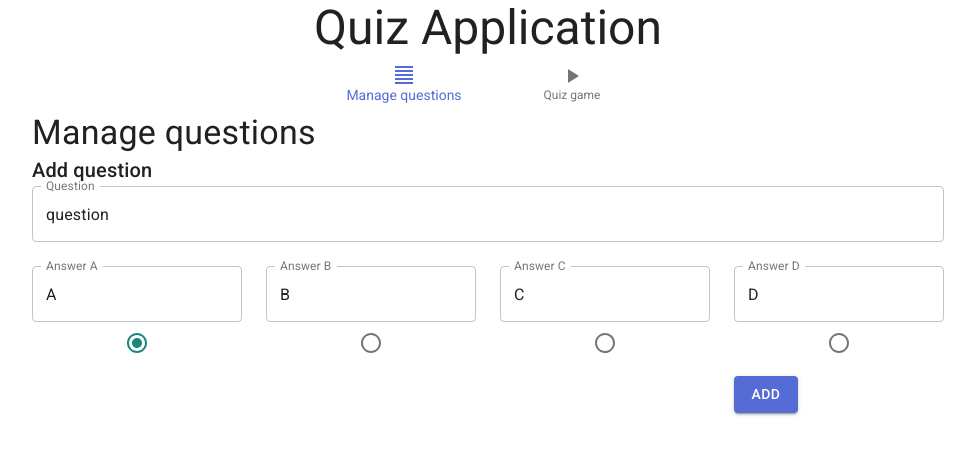
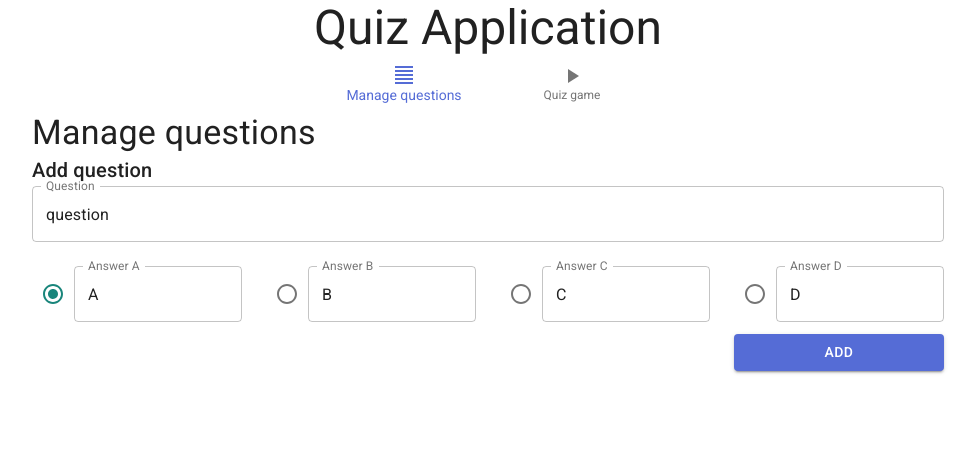
Before and after one commit to csabagaspar/quiz-app, a React (Create React App) app: page / in a window 1280 px wide. Shown: the top 454 px of the page, without its empty margins (152-1128 px from the left). Built offline with nearby package versions, Linux system fonts and the light colour scheme.

Commit message:
add ghpages

```diff
--- a/package.json
+++ b/package.json
@@ -2,6 +2,7 @@
   "name": "quiz-app",
   "version": "0.1.0",
   "private": true,
+  "homepage": "https://csaba-gaspar.github.io/quiz-app",
   "dependencies": {
     "@material-ui/core": "^4.11.0",
     "@material-ui/icons": "^4.9.1",
@@ -22,6 +23,8 @@
     "uuid": "^8.3.1"
   },
   "scripts": {
+    "predeploy": "npm run build",
+    "deploy": "gh-pages -d build",
     "start": "react-scripts start",
     "build": "react-scripts build",
     "test": "react-scripts test",
@@ -41,5 +44,8 @@
       "last 1 firefox version",
       "last 1 safari version"
     ]
+  },
+  "devDependencies": {
+    "gh-pages": "^3.1.0"
   }
 }
--- a/src/components/Answers.tsx
+++ b/src/components/Answers.tsx
@@ -58,6 +58,7 @@ export const Answers = ({
               <Button
                 variant="contained"
                 disabled
+                fullWidth
                 style={{backgroundColor: `${backgroundColor}`}}
               >
                 {answer}
@@ -66,6 +67,7 @@ export const Answers = ({
               <Button
                 variant="contained"
                 data-answer={answer}
+                fullWidth
                 onClick={handleAnswerClick}
               >
                 {answer}
--- a/src/components/GameInfo.tsx
+++ b/src/components/GameInfo.tsx
@@ -2,6 +2,7 @@ import React from 'react'
 import {Theme, createStyles, makeStyles} from '@material-ui/core/styles'
 import Paper from '@material-ui/core/Paper'
 import Typography from '@material-ui/core/Typography'
+import Grid from '@material-ui/core/Grid'
 
 import {GameContext, GameType} from '../contexts/GameContext'
 
@@ -11,7 +12,7 @@ const useStyles = makeStyles((theme: Theme) =>
       display: 'flex',
       '& > *': {
         margin: theme.spacing(1),
-        width: theme.spacing(10),
+        width: theme.spacing(20),
         height: theme.spacing(10),
       },
     },
@@ -23,6 +24,8 @@ export const GameInfo = () => {
   const {username, score} = React.useContext<GameType>(GameContext)
 
   return (
+    <Grid container spacing={3} justify="flex-end">
+      <Grid item xs={3}>
         <div className={classes.root}>
           <Paper variant="outlined">
             <Typography variant="subtitle1" component="h2" align="center">
@@ -33,5 +36,7 @@ export const GameInfo = () => {
             </Typography>
           </Paper>
         </div>
+      </Grid>
+    </Grid>
   )
 }
--- a/src/components/Input.tsx
+++ b/src/components/Input.tsx
@@ -2,31 +2,51 @@ import React from 'react'
 import TextField from '@material-ui/core/TextField'
 import Grid from '@material-ui/core/Grid'
 import Radio from '@material-ui/core/Radio'
+import FormControl from '@material-ui/core/FormControl'
 
-export const Input = ({
+export const InputRadio = ({
   label,
-  value,
+  inputValue,
   name,
+  checked,
+  radioValue,
+  handleChange,
 }: {
   label: string
-  value: string
+  inputValue: string
   name: string
-  //	handleChange: ({[key: string]: string}) => void;
+  checked: boolean
+  radioValue: number
+  handleChange: (any) => void
 }) => {
   const handleTextFieldChange = (
     event: React.ChangeEvent<HTMLInputElement>,
   ) => {
     const value = event.currentTarget.value
-    //   handleChange({[event.currentTarget.name]: value})
+    handleChange({[event.currentTarget.name]: value})
+  }
+  const handleRadioChange = (event: React.ChangeEvent<HTMLInputElement>) => {
+    handleChange({correct: Number(event.target.value)})
   }
   return (
+    <Grid item xs={3}>
+      <FormControl required fullWidth>
+        <div style={{display: 'flex'}}>
+          <Radio
+            checked={checked}
+            onChange={handleRadioChange}
+            value={radioValue}
+          />
           <TextField
             label={label}
             variant="outlined"
-      value={value}
+            value={inputValue}
             onChange={handleTextFieldChange}
             name={name}
           />
+        </div>
+      </FormControl>
+    </Grid>
   )
 }
 
@@ -41,6 +61,8 @@ export const DisabledInputRadio = ({
 }) => {
   return (
     <Grid item xs={3}>
+      <div style={{display: 'flex'}}>
+        <Radio checked={correct === value} disabled />
         <TextField
           label={label}
           variant="outlined"
@@ -48,11 +70,7 @@ export const DisabledInputRadio = ({
           disabled
           fullWidth
         />
-      <Radio
-        checked={correct === value}
-        inputProps={{'aria-label': 'A'}}
-        disabled
-      />
+      </div>
     </Grid>
   )
 }
--- a/src/components/NoMoreQuestions.tsx
+++ b/src/components/NoMoreQuestions.tsx
@@ -12,17 +12,26 @@ export const NoMoreQuestions = () => {
   const {restart} = React.useContext<GameType>(GameContext)
 
   return (
+    <>
       <Grid container spacing={3} justify="center">
-      <Grid item xs={3} style={{textAlign: 'center'}}>
+        <Grid item xs={5} style={{textAlign: 'center'}}>
           <Typography component="h1" variant="h4">
             No more questions
           </Typography>
         </Grid>
+      </Grid>
+      <Grid container spacing={3} justify="center">
         <Grid item xs={3} style={{textAlign: 'center'}}>
-        <Button onClick={() => restart()} variant="contained" color="primary">
+          <Button
+            onClick={() => restart()}
+            variant="contained"
+            color="primary"
+            fullWidth
+          >
             Restart
           </Button>
         </Grid>
       </Grid>
+    </>
   )
 }
--- a/src/features/questions/QuestionForm.tsx
+++ b/src/features/questions/QuestionForm.tsx
@@ -9,7 +9,7 @@ import Typography from '@material-ui/core/Typography'
 import Radio from '@material-ui/core/Radio'
 import Button from '@material-ui/core/Button'
 import FormControl from '@material-ui/core/FormControl'
-import {Input} from '../../components/Input'
+import {InputRadio} from '../../components/Input'
 
 import {addQuestion} from './questionsSlice'
 
@@ -53,6 +53,9 @@ export function QuestionForm() {
     const value = event.currentTarget.value
     setState({[event.currentTarget.name]: value})
   }
+  const handleChange = (value: any) => {
+    setState(value)
+  }
 
   return (
     <>
@@ -73,76 +76,38 @@ export function QuestionForm() {
               />
             </FormControl>
           </Grid>
-
-          <Grid item xs={3}>
-            <FormControl required fullWidth>
-              <TextField
+          <InputRadio
             label="Answer A"
-                variant="outlined"
-                value={A}
-                onChange={handleTextFieldChange}
+            inputValue={A}
             name="A"
+            checked={correct === 0}
+            radioValue={0}
+            handleChange={handleChange}
           />
-              <Radio
-                checked={correct === 0}
-                onChange={handleRadioChange}
-                value={0}
-                inputProps={{'aria-label': 'A'}}
+          <InputRadio
+            label="Answer B"
+            inputValue={B}
+            name="B"
+            checked={correct === 1}
+            radioValue={1}
+            handleChange={handleChange}
           />
-            </FormControl>
-          </Grid>
-
-          <Grid item xs={3}>
-            <FormControl required fullWidth>
-              <TextField
-                label="Answer B"
-                variant="outlined"
-                value={B}
-                onChange={handleTextFieldChange}
-                name="B"
+          <InputRadio
+            label="Answer C"
+            inputValue={C}
+            name="C"
+            checked={correct === 2}
+            radioValue={2}
+            handleChange={handleChange}
           />
-              <Radio
-                checked={correct === 1}
-                onChange={handleRadioChange}
-                value={1}
-                inputProps={{'aria-label': 'B'}}
+          <InputRadio
+            label="Answer D"
+            inputValue={D}
+            name="D"
+            checked={correct === 3}
+            radioValue={3}
+            handleChange={handleChange}
           />
-            </FormControl>
-          </Grid>
-          <Grid item xs={3}>
-            <FormControl required fullWidth>
-              <TextField
-                label="Answer C"
-                variant="outlined"
-                value={C}
-                onChange={handleTextFieldChange}
-                name="C"
-              />
-              <Radio
-                checked={correct === 2}
-                onChange={handleRadioChange}
-                value={2}
-                inputProps={{'aria-label': 'C'}}
-              />
-            </FormControl>
-          </Grid>
-          <Grid item xs={3}>
-            <FormControl required fullWidth>
-              <TextField
-                label="Answer D"
-                variant="outlined"
-                value={D}
-                onChange={handleTextFieldChange}
-                name="D"
-              />
-              <Radio
-                checked={correct === 3}
-                onChange={handleRadioChange}
-                value={3}
-                inputProps={{'aria-label': 'D'}}
-              />
-            </FormControl>
-          </Grid>
         </Grid>
         <Grid container spacing={3} justify="flex-end">
           <Grid item xs={3}>
@@ -151,6 +116,7 @@ export function QuestionForm() {
               variant="contained"
               color="primary"
               size="medium"
+              fullWidth
             >
               Add
             </Button>
```
Also changed, not shown: 1 other file (tests, documents, lock files or other folders). Lines whose indentation alone changed are shown as unchanged.
